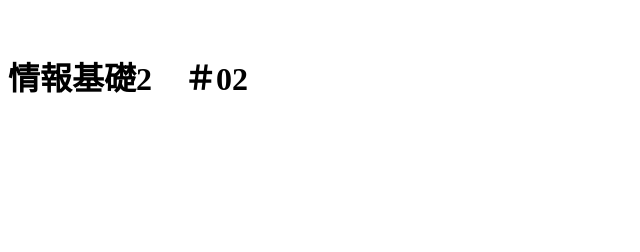
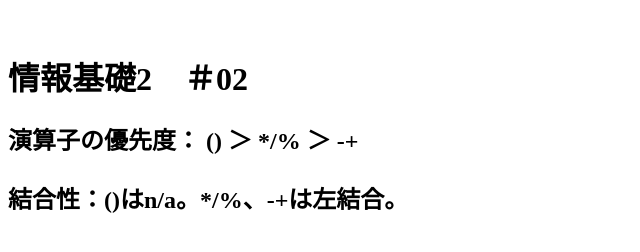
Before and after one commit to KFukushige65/sfcjs02, a plain HTML site: page index.html in a window 1280 px wide. Shown: the whole page, without its empty margins (0-640 px from the left). Drawn offline with Linux system fonts and the light colour scheme.

Commit message:
演算子の優先度・結合性の調査

```diff
--- a/index.html
+++ b/index.html
@@ -6,5 +6,8 @@
   </head>
   <body>
   　<h1>情報基礎2　＃02</h1>
+    <h2>演算子の優先度： () ＞ */% ＞ -+
+        <p>結合性：()はn/a。*/%、-+は左結合。</p>
+    </h2>
   </body>
 </html>
```
